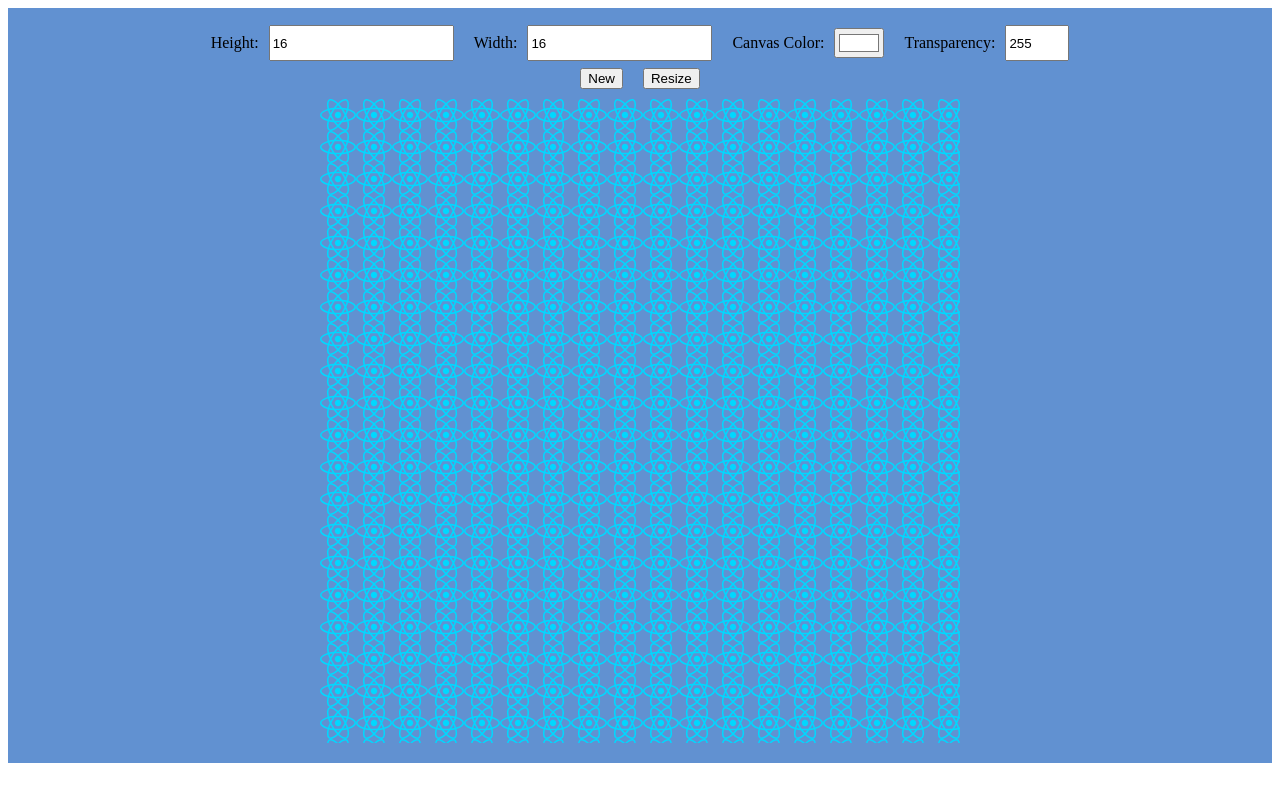
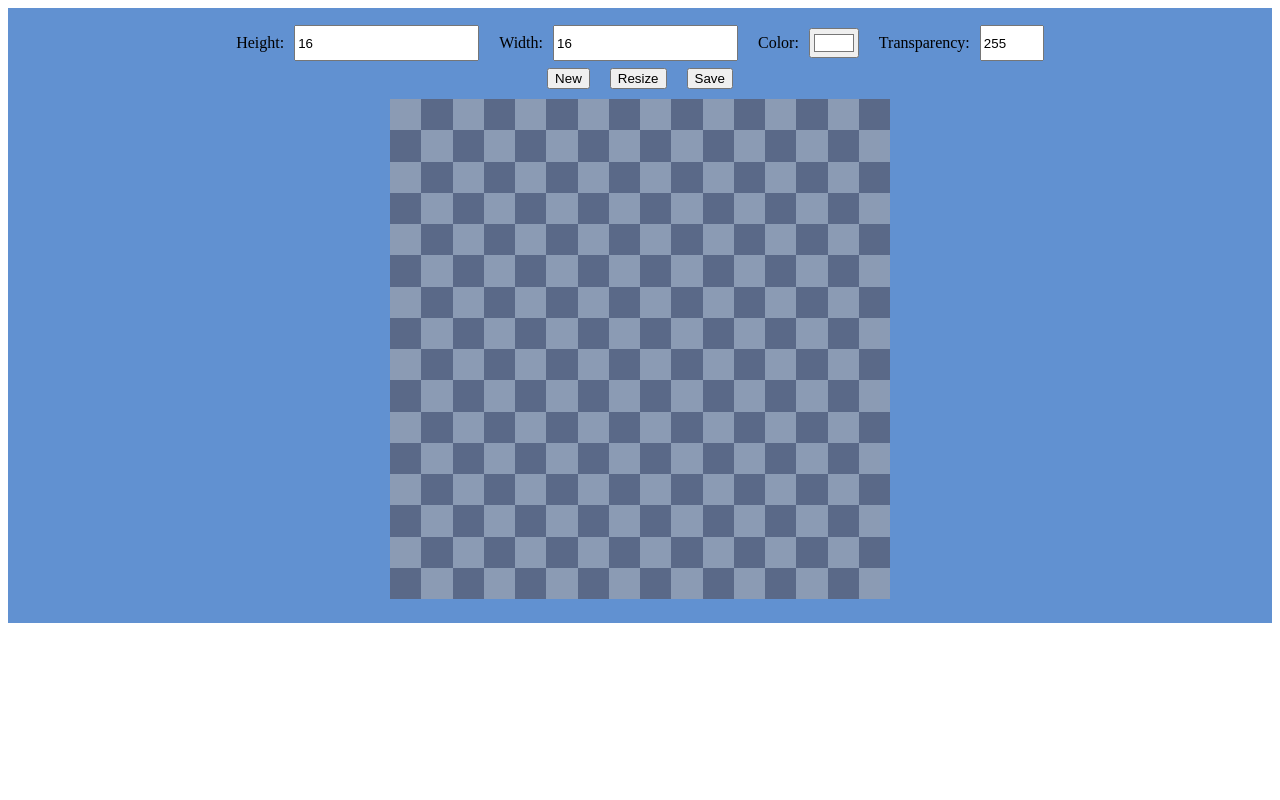
Before and after one commit to aayushext/Pixel-Art-Editor, a React (Vite) app: page / in a window 1280 px wide. Built offline with nearby package versions, Linux system fonts and the light colour scheme.

Commit message:
add better background image and touch controls

```diff
--- a/src/App.css
+++ b/src/App.css
@@ -30,12 +30,15 @@
 #editor {
   display: block;
   margin: 10px 0;
-  background-image: url("./assets/react.svg");
 }
 
 #myCanvas {
   width: 50vw;
+  max-width: 500px;
+  background-image: url("./assets/transparent.png");
   image-rendering: pixelated;
+  /* background-size: calc(200% / 16); */
+  background-repeat: round;
 }
 
 button {
--- a/src/App.jsx
+++ b/src/App.jsx
@@ -1,4 +1,6 @@
 import { useState, useRef, useEffect } from "react";
+// import { Modal } from "./components/Modal";
+import { hex2rgb } from "./components/Utils";
 import "./App.css";
 
 function App() {
@@ -9,10 +11,12 @@ function App() {
   const [canvasColor, setCanvasColor] = useState("#ffffff");
   const [canvasTransparency, setCanvasTransparency] = useState(null);
   const [canvasData, setCanvasData] = useState(null);
-  const [imageData, setImageData] = useState(null);
+  const [imageData, setImageData] = useState(new Image());
 
   useEffect(() => {
     const canvas = canvasRef.current;
+    canvas.style.backgroundSize = `calc(200% / ${canvasWidth}) calc(200% / ${canvasHeight})`;
+
     const ctx = canvas.getContext("2d", {
       alpha: true,
       willReadFrequently: true,
@@ -35,14 +39,13 @@ function App() {
       // console.log("Handled Click");
       const rect = canvasRef.current.getBoundingClientRect();
       const scaleFactor = canvasRef.current.width / rect.width;
-      const x = (event.clientX - rect.left) * scaleFactor;
-      const y = (event.clientY - rect.top) * scaleFactor;
+      const x =
+        ((event.clientX || event.touches[0].clientX) - rect.left) * scaleFactor;
+      const y =
+        ((event.clientY || event.touches[0].clientY) - rect.top) * scaleFactor;
       const ctx = canvasRef.current.getContext("2d");
       const imageData = ctx.getImageData(x, y, 1, 1);
       const data = imageData.data;
-      // const r = Math.floor(Math.random() * 256);
-      // const g = Math.floor(Math.random() * 256);
-      // const b = Math.floor(Math.random() * 256);
       const color = hex2rgb(canvasColor);
       data[0] = color.r;
       data[1] = color.g;
@@ -50,7 +53,6 @@ function App() {
       data[3] = canvasTransparency;
       ctx.putImageData(imageData, x, y);
       setCanvasData(canvasRef.current.toDataURL());
-      // console.log("Set Canvas Data");
     };
 
     const handleMouseDown = (event) => {
@@ -69,36 +71,22 @@ function App() {
       }
     };
 
-    const hex2rgb = (hex) => {
-      const rgbChar = ["r", "g", "b"];
-
-      const normal = hex.match(/^#([0-9a-f]{2})([0-9a-f]{2})([0-9a-f]{2})$/i);
-      if (normal) {
-        return normal.slice(1).reduce((a, e, i) => {
-          a[rgbChar[i]] = parseInt(e, 16);
-          return a;
-        }, {});
-      }
-
-      const shorthand = hex.match(/^#([0-9a-f])([0-9a-f])([0-9a-f])$/i);
-      if (shorthand) {
-        return shorthand.slice(1).reduce((a, e, i) => {
-          a[rgbChar[i]] = 0x11 * parseInt(e, 16);
-          return a;
-        }, {});
-      }
-
-      return null;
-    };
-
     canvas.addEventListener("mousedown", handleMouseDown);
     canvas.addEventListener("mouseup", handleMouseUp);
     canvas.addEventListener("mousemove", handleMouseMove);
+
+    canvas.addEventListener("touchstart", handleMouseDown);
+    canvas.addEventListener("touchend", handleMouseUp);
+    canvas.addEventListener("touchmove", handleMouseMove);
 
     return () => {
       canvas.removeEventListener("mousedown", handleMouseDown);
       canvas.removeEventListener("mouseup", handleMouseUp);
       canvas.removeEventListener("mousemove", handleMouseMove);
+
+      canvas.removeEventListener("touchstart", handleMouseDown);
+      canvas.removeEventListener("touchend", handleMouseUp);
+      canvas.removeEventListener("touchmove", handleMouseMove);
     };
   }, [
     imageData,
@@ -121,6 +109,13 @@ function App() {
     setImageData(new Image());
     setCanvasData(null);
     handleLoadCanvas();
+  };
+
+  const saveCanvas = () => {
+    const link = document.createElement("a");
+    link.href = canvasData;
+    link.download = "canvas.png";
+    link.click();
   };
 
   return (
@@ -148,7 +143,7 @@ function App() {
             ></input>
           </div>
           <div>
-            <p>Canvas Color:</p>
+            <p>Color:</p>
             <input
               id="color"
               title="Color"
@@ -173,6 +168,13 @@ function App() {
         <div>
           <button onClick={newCanvas}>New</button>
           <button onClick={handleLoadCanvas}>Resize</button>
+          <button onClick={saveCanvas}>Save</button>
+          {/* <Modal show={this.state.show} handleClose={this.hideModal}>
+            <p>Modal</p>
+          </Modal>
+          <button type="button" onClick={this.showModal}>
+            Open
+          </button> */}
         </div>
         <div id="editor">
           <canvas id="myCanvas" ref={canvasRef} />
--- /dev/null
+++ b/src/components/Utils.jsx
@@ -0,0 +1,21 @@
+export const hex2rgb = (hex) => {
+  const rgbChar = ["r", "g", "b"];
+
+  const normal = hex.match(/^#([0-9a-f]{2})([0-9a-f]{2})([0-9a-f]{2})$/i);
+  if (normal) {
+    return normal.slice(1).reduce((a, e, i) => {
+      a[rgbChar[i]] = parseInt(e, 16);
+      return a;
+    }, {});
+  }
+
+  const shorthand = hex.match(/^#([0-9a-f])([0-9a-f])([0-9a-f])$/i);
+  if (shorthand) {
+    return shorthand.slice(1).reduce((a, e, i) => {
+      a[rgbChar[i]] = 0x11 * parseInt(e, 16);
+      return a;
+    }, {});
+  }
+
+  return null;
+};
```
Also changed, not shown: src/assets/transparent.png (added).
